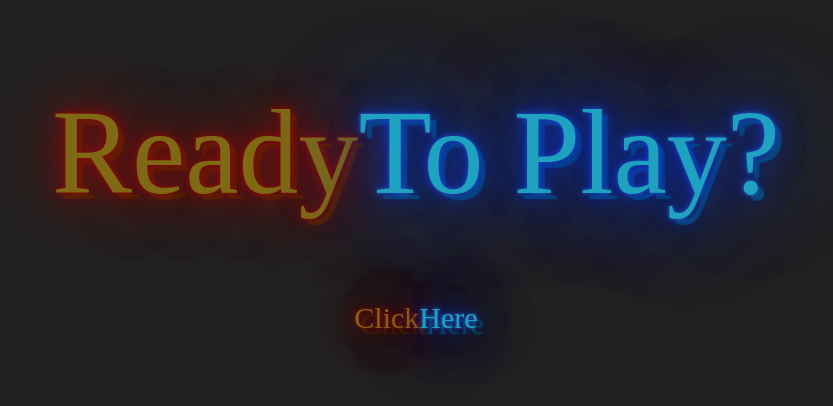
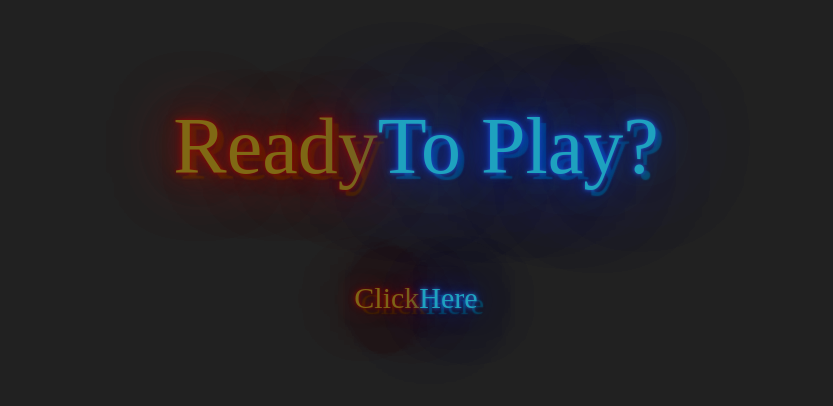
Before and after one commit to mcooper7649/ModernReactBootcamp-Part2, a React (Create React App) app in the folder react-lights-out-starter/: page / in a window 1280 px wide. Shown: the part 152-558 px from the top of the page, without its empty margins (224-1057 px from the left). Built offline with nearby package versions, Linux system fonts and the light colour scheme; a web font is replaced by a local one.

Commit message:
tweak ready to play css

```diff
--- a/react-lights-out-starter/src/Board.css
+++ b/react-lights-out-starter/src/Board.css
@@ -43,8 +43,8 @@ table tr:last-child td:last-child {
 .neon-orange {
   font-family: neon;
   color: #FB4264;
-  font-size: 60px;
-  line-height: 7vw;
+  font-size: 50px;
+  line-height: 6vw;
   text-shadow: 0 0 3vw #F40A35;
   animation: neon-orange 1s ease infinite;
   -moz-animation: neon-orange 1s ease infinite;
@@ -54,8 +54,8 @@ table tr:last-child td:last-child {
 .neon-blue {
   font-family: neon;
   color: #426DFB;
-  font-size: 60px;
-  line-height: 7vw;
+  font-size: 50px;
+  line-height: 6vw;
   text-shadow: 0 0 3vw #2356FF;
 
   animation: neon-blue 2s linear infinite;
@@ -99,7 +99,7 @@ table tr:last-child td:last-child {
 
 
 .Winner .neon-blue, .Winner .neon-orange{
-  font-size: 15vh;
+  font-size: 10vh;
 }
 
 .fas {
```
